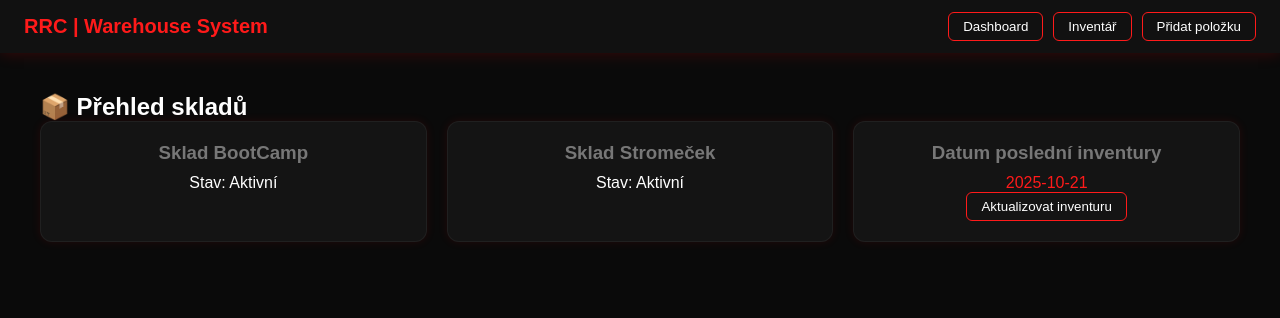
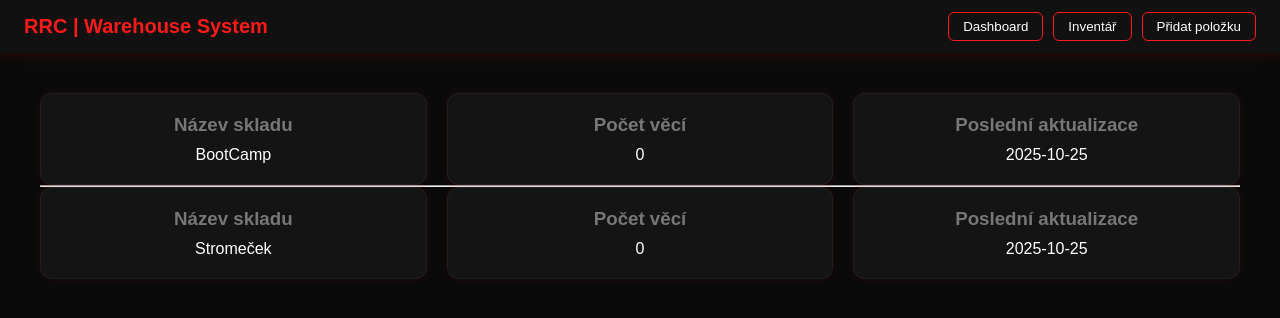
Before and after one commit to oslikovec/status, a website: page public/warehouse.html in a window 1280 px wide. Drawn offline with Linux system fonts and the light colour scheme.

Commit message:
Update warehouse.html

```diff
--- a/public/warehouse.html
+++ b/public/warehouse.html
@@ -23,23 +23,43 @@
 
     <!-- DASHBOARD -->
     <section id="dashboard" class="section active">
-      <h2>📦 Přehled skladů</h2>
+
+  <!-- První řádek -->
   <div class="cards">
     <div class="card">
-          <h3>Sklad BootCamp</h3>
-          <p>Stav: Aktivní</p>
+      <h3>Název skladu</h3>
+      <p>BootCamp</p>
     </div>
     <div class="card">
-          <h3>Sklad Stromeček</h3>
-          <p>Stav: Aktivní</p>
+      <h3>Počet věcí</h3>
+      <p id="bootcampCount">0</p>
     </div>
     <div class="card">
-          <h3>Datum poslední inventury</h3>
-          <p id="lastInventoryDate">2025-10-21</p>
-          <button id="updateInventoryBtn" class="btn hidden">Aktualizovat inventuru</button>
+      <h3>Poslední aktualizace</h3>
+      <p id="bootcampUpdate">2025-10-25</p>
     </div>
   </div>
+
+  <hr class="divider">
+
+  <!-- Druhý řádek -->
+  <div class="cards">
+    <div class="card">
+      <h3>Název skladu</h3>
+      <p>Stromeček</p>
+    </div>
+    <div class="card">
+      <h3>Počet věcí</h3>
+      <p id="stromecekCount">0</p>
+    </div>
+    <div class="card">
+      <h3>Poslední aktualizace</h3>
+      <p id="stromecekUpdate">2025-10-25</p>
+    </div>
+  </div>
+
 </section>
+
 
     <!-- INVENTORY -->
     <section id="inventory" class="section">
```
Lines whose indentation alone changed are shown as unchanged.
